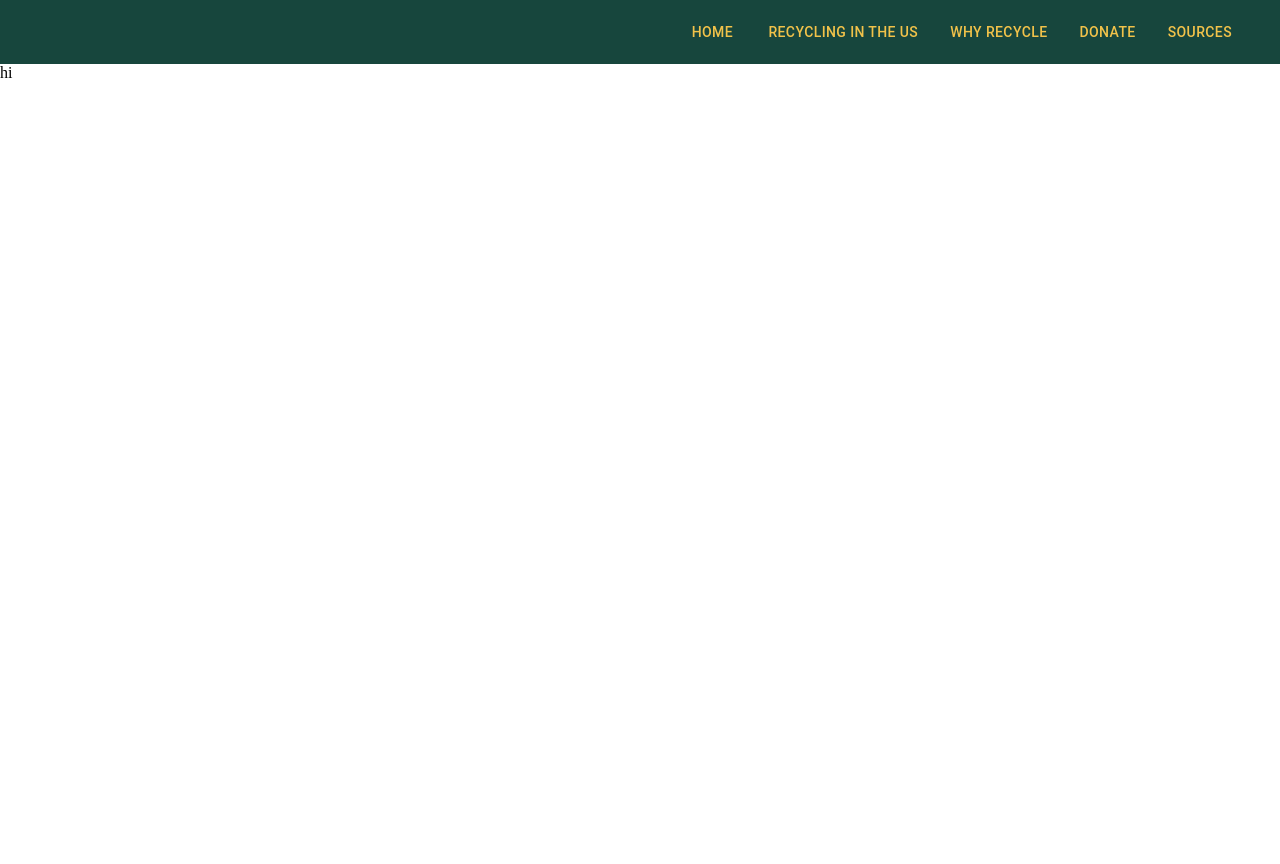
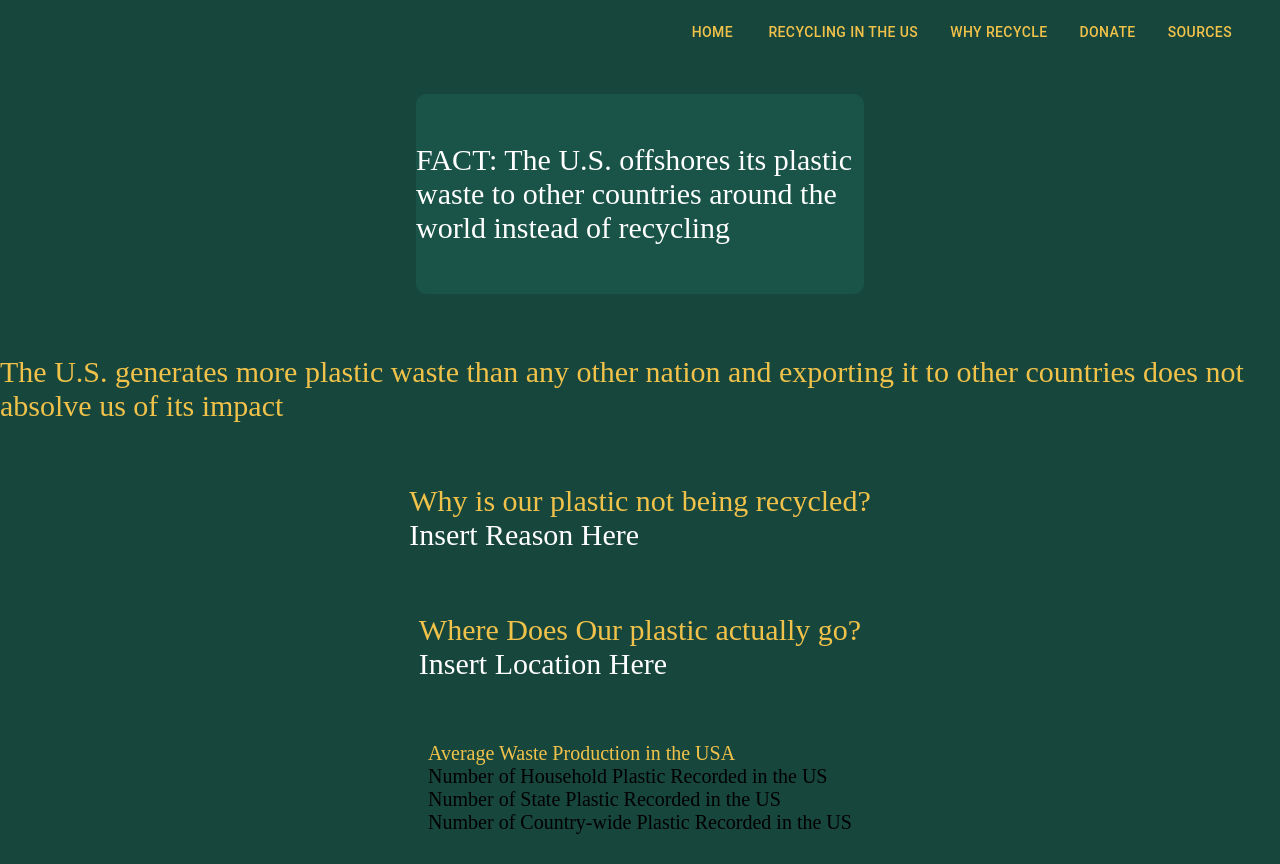
Before and after one commit to Quipiii/Team-trash, a React (Create React App) app: page /RecycleUS in a window 1280 px wide. Before the commit the page ends 800 px from the top, so only its background shows below. Built offline with nearby package versions, Linux system fonts and the light colour scheme.

Commit message:
recycleinusa

```diff
--- a/src/Webpages/RecycleUS/RecycleUS.css
+++ b/src/Webpages/RecycleUS/RecycleUS.css
@@ -0,0 +1,42 @@
+
+.big-fact{
+    background: #1F625578;
+    width: 35vw;
+    height: 25vh;
+    border-radius:10px;
+    display: flex;
+    justify-content: center;
+    align-items: center;
+    font-size: 30px;
+    font-display: white;
+
+
+
+}
+.background-color{
+    background-color: rgb(26, 99, 26);
+}
+
+.why-recycle{
+    display: grid;
+    background-color: #17463D;
+    place-items: center;
+    height: 100vh;
+    width: 100%;
+}
+.short-message{
+    font-size: 30px;
+
+
+}
+.why-not-recycling{
+    font-size: 30px;
+
+}
+.where-plastic-goes{
+    font-size: 30px;
+}
+.waste-production-usa{
+    font-size: 20px;
+
+}
--- a/src/Webpages/RecycleUS/RecycleUS.js
+++ b/src/Webpages/RecycleUS/RecycleUS.js
@@ -1,9 +1,58 @@
+import './RecycleUS.css'
 import React from 'react'
+import Box from '@mui/material/Box';
+
+
+
+
 
 const RecycleUS = () => {
+
     return (
-        <div>
-            hi
+        <div className='why-recycle'>
+            <div className='big-fact'>
+              <Box sx={{width:'100%',alignItems:'center', justifyContent:'center'}}>
+                  <p style={{color:'white'}}>
+                      FACT: The U.S. offshores its plastic waste to other countries around the world instead of recycling
+                  </p>
+              </Box>
+
+            </div>
+            <div className='short-message'>
+                <p style={{color:'#F1C24A'}}> The U.S. generates more plastic waste than any other nation and exporting it to other countries does not absolve us of its impact</p>
+            </div>
+            <div className='why-not-recycling'>
+                <Box sx={{alignItems:'center'}}>
+                <p style={{color:'#F1C24A'}}>
+                      Why is our plastic not being recycled?
+                </p>
+                  <text style={{color:'white'}}>Insert Reason Here</text>
+                </Box>
+            </div>
+            <div className='where-plastic-goes'>
+                <Box>
+                    <p style={{color:'#F1C24A'}}>Where Does Our plastic actually go?
+
+                    </p>
+                    <text style={{color:'white'}}>Insert Location Here</text>
+
+
+                </Box>
+            </div>
+            <div className='waste-production-usa'>
+                <p style={{color:'#F1C24A'}}> Average Waste Production in the USA</p>
+
+                <Box>
+                Number of Household Plastic Recorded in the US
+                </Box>
+                <Box>
+                Number of State Plastic Recorded in the US
+                </Box>
+                <Box>
+                Number of Country-wide Plastic Recorded in the US
+                </Box>
+            </div>
+
         </div>
     )
 }
```
